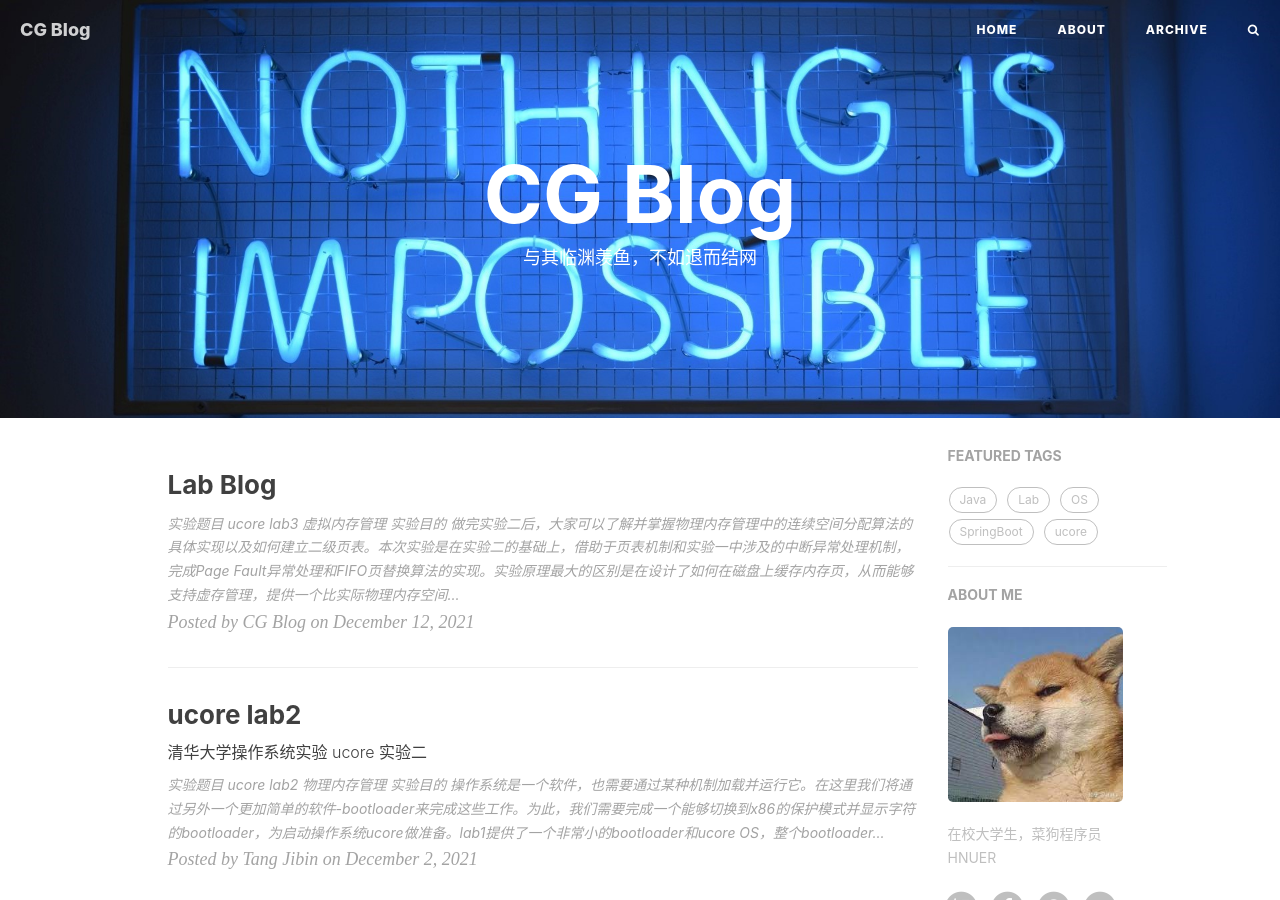
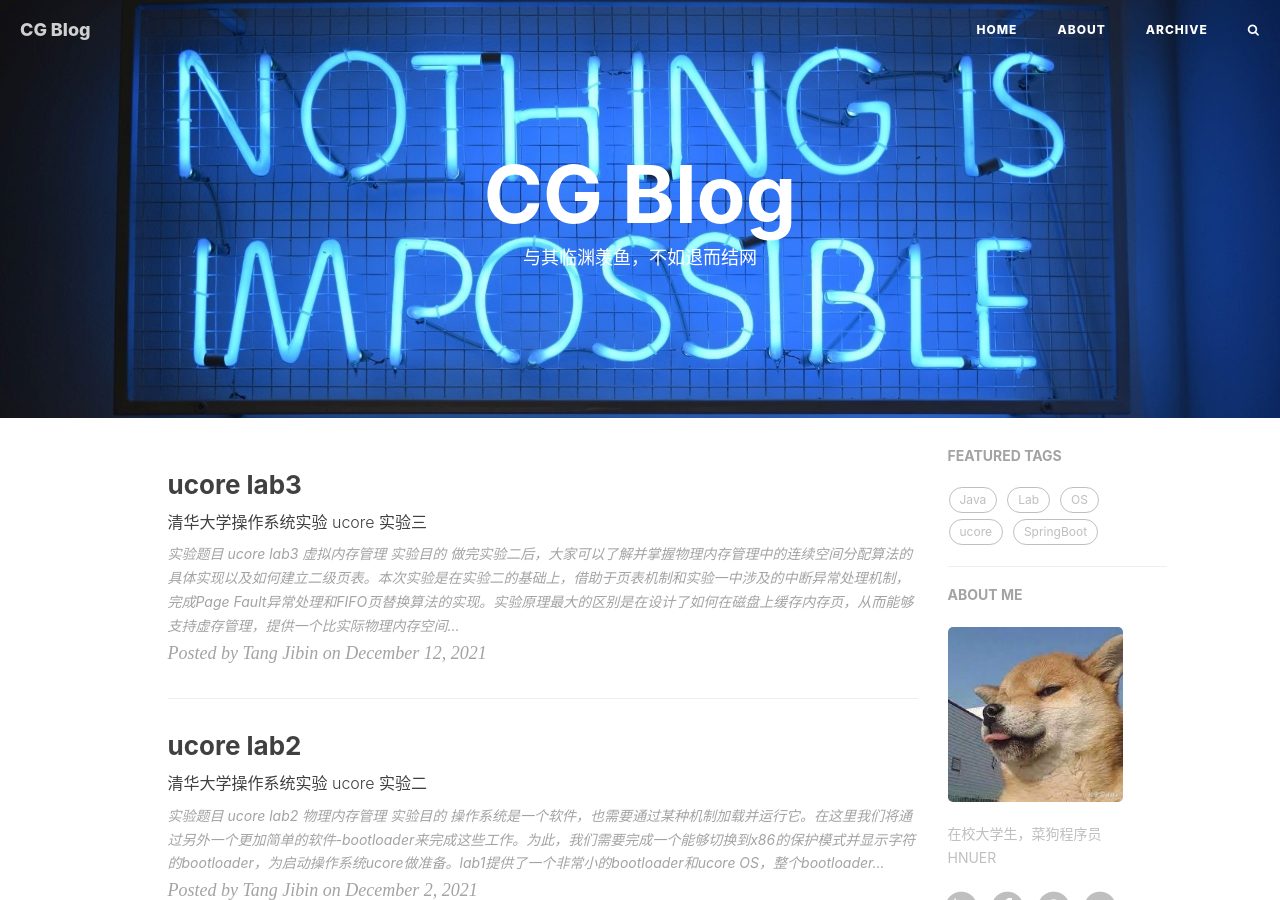
Before and after one commit to tjbnbb/tjbnbb.github.io, a Jekyll site: the page built from index.html, in a window 1280 px wide and 900 px high. Built offline with Jekyll 4.4.1, drawn with Linux system fonts in a browser that asks for light colours; nearby versions of some CDN libraries; the list of posts is cut into pages by our own code; comment, search, counter and statistics services are not loaded.

Commit message:
update blog

```diff
--- a/_posts/2021-12-12-lab-blog.md
+++ b/_posts/2021-12-12-lab-blog.md
@@ -1,3 +1,20 @@
+---
+layout: post
+title: "ucore lab3"
+subtitle: '清华大学操作系统实验 ucore 实验三'
+author: "Tang Jibin"
+header-img: img/header/2021-12-12-lab-blog.png #不需要加图片就用 header-img: text
+#header-img-credit: CG #在图片右下角加 credit
+header-mask: 0.5 #表示图片的阴影指数，只在标题加图片才需要
+hidden: false
+mathjax: false
+mermaid: false
+tags:
+  - OS
+  - ucore
+  - Lab
+---
+
 # 实验题目
 
 ucore lab3 虚拟内存管理
```
